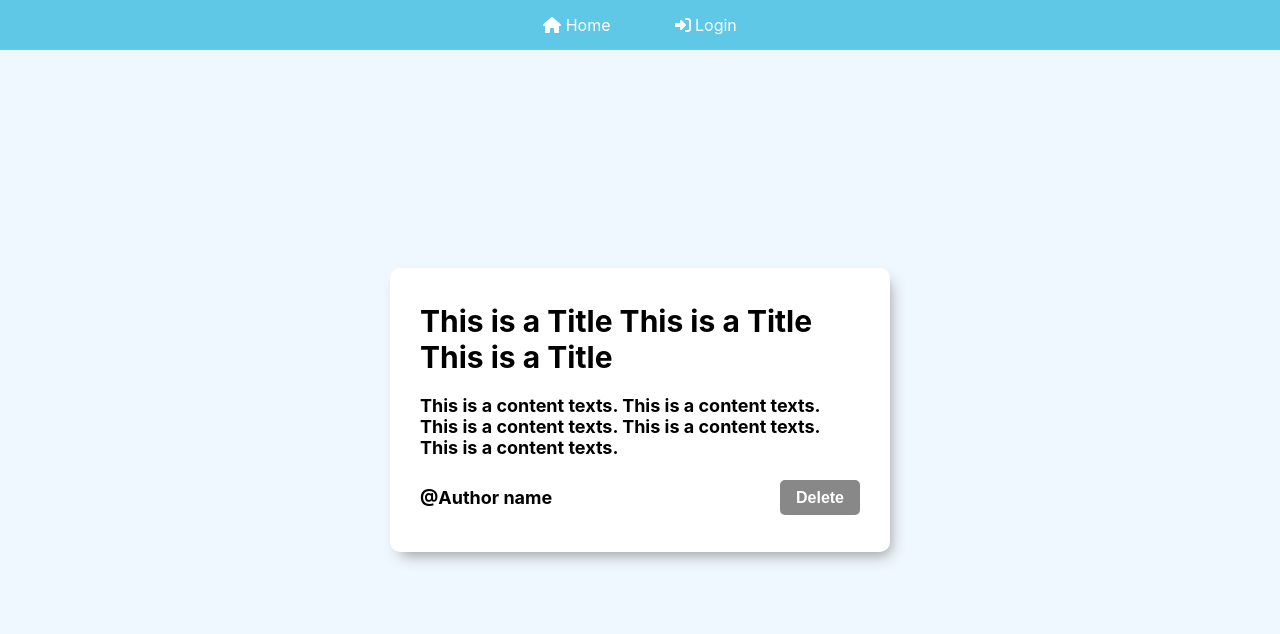
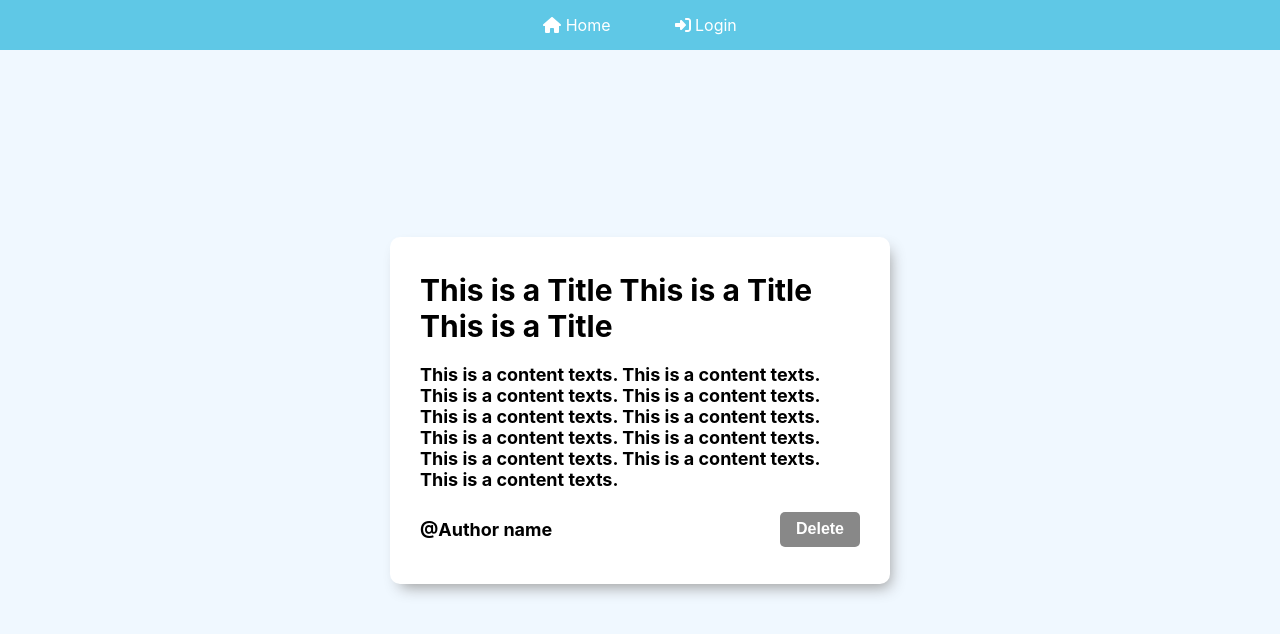
Before and after one commit to hayapy88/blog, a React (Create React App) app: page / in a window 1280 px wide. Shown: the top 634 px of the page. Built offline with nearby package versions, Linux system fonts and the light colour scheme.

Commit message:
Add texts

```diff
--- a/src/components/Home.js
+++ b/src/components/Home.js
@@ -16,7 +16,10 @@ const Home = () => {
         <div className="postPart">
           <p className="postHeading">
             This is a content texts. This is a content texts. This is a content
-            texts. This is a content texts. This is a content texts.
+            texts. This is a content texts. This is a content texts. This is a
+            content texts. This is a content texts. This is a content texts.
+            This is a content texts. This is a content texts. This is a content
+            texts.
           </p>
         </div>
         <div className="postPart postPart--authorAndDelete">
```
